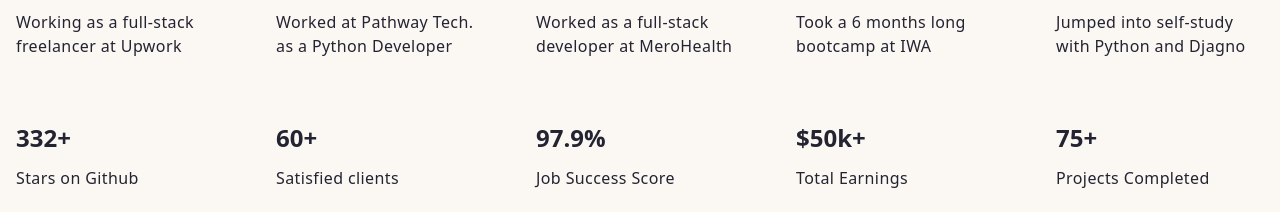
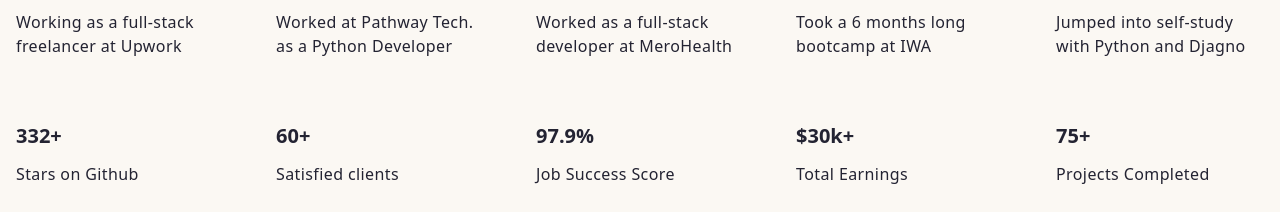
Before and after one commit to kneeraazon404/PortfolioSite, a Next.js app: page / in a window 1280 px wide. Shown: the part 1140-1352 px from the top of the page. Built offline with nearby package versions, Linux system fonts and the light colour scheme.

Commit message:
first commit

```diff
--- a/app/sections/about/Stats.jsx
+++ b/app/sections/about/Stats.jsx
@@ -7,7 +7,7 @@
     { id: 1, name: 'Stars on Github', value: '332+' },
     { id: 2, name: 'Satisfied clients', value: '60+' },
     { id: 3, name: 'Job Success Score', value: '97.9%' },
-    { id: 4, name: 'Total Earnings', value: '$50k+' },
+    { id: 4, name: 'Total Earnings', value: '$30k+' },
     { id: 5, name: 'Projects Completed', value: '75+' },
 ];
 
@@ -84,7 +84,7 @@
                                 <h3
                                     tabIndex="0"
                                     aria-label={"What do I do in " + item.year}
-                                    className="flex items-center gap-4 text-2xl font-bold"
+                                    className="flex items-center gap-4 text-xl font-bold"
                                 >
                                     {`${item.value}`}
 
```
